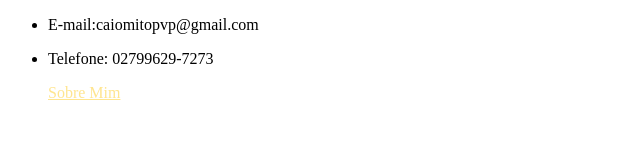
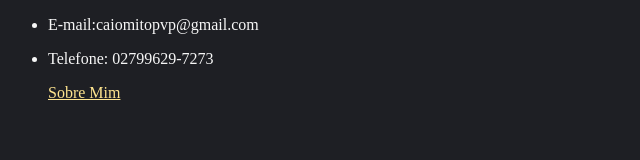
Before and after one commit to CaioMapele/index, a plain HTML site: page Contatos.html in a window 1280 px wide. Shown: the whole page, without its empty margins (0-640 px from the left). Drawn offline with Linux system fonts and the light colour scheme.

Commit message:
Update Contatos.html

```diff
--- a/Contatos.html
+++ b/Contatos.html
@@ -4,7 +4,7 @@
     <meta charset="UTF-8">
     <meta name="viewport" content="width=device-width, initial-scale=1.0">
     <title>Contatos</title>
-    <link rel="stylesheet" href="contacts.css">
+    <link rel="stylesheet" href="contatos.css">
 </head>
 <body>
     <nav>
```
